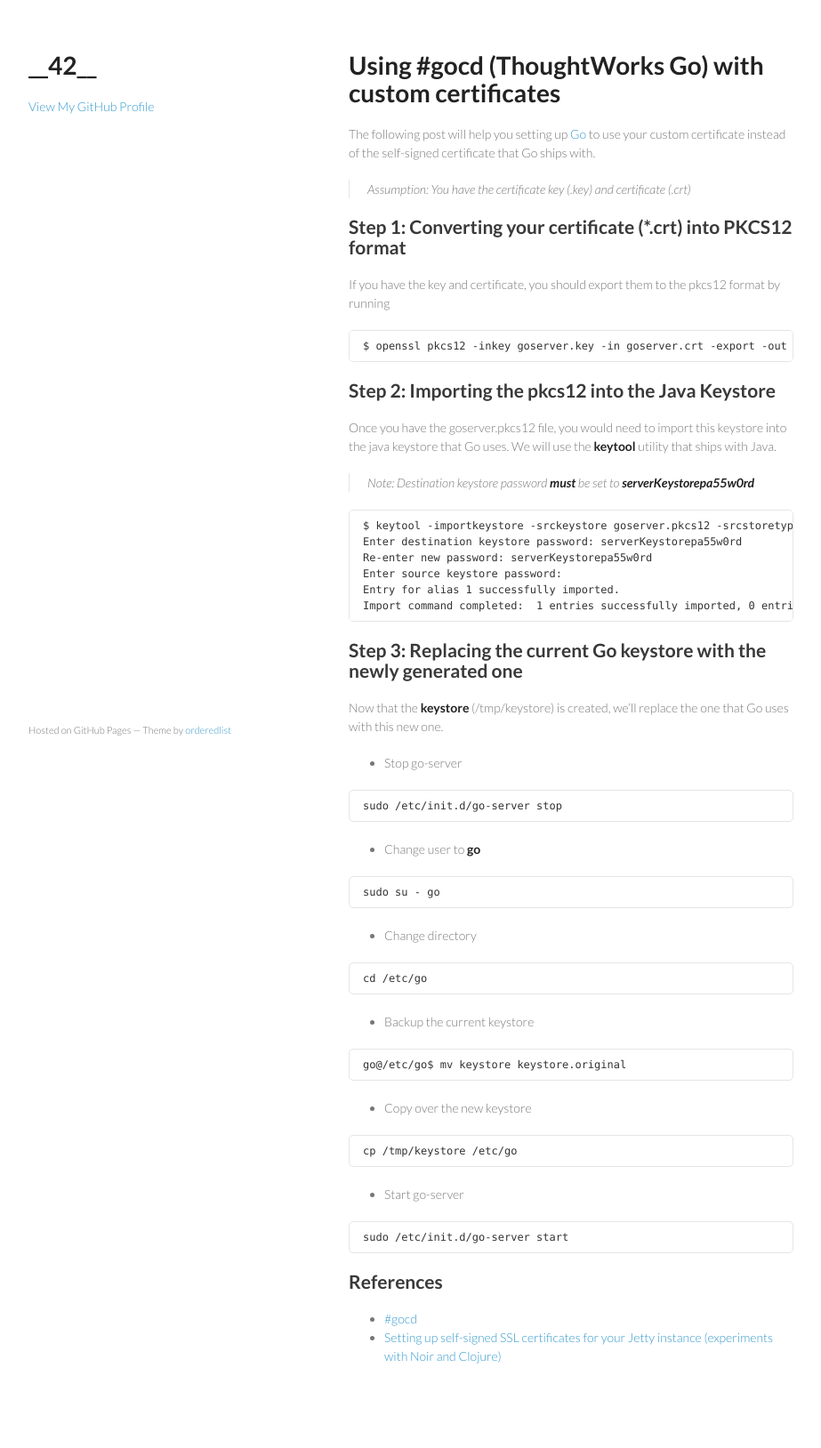
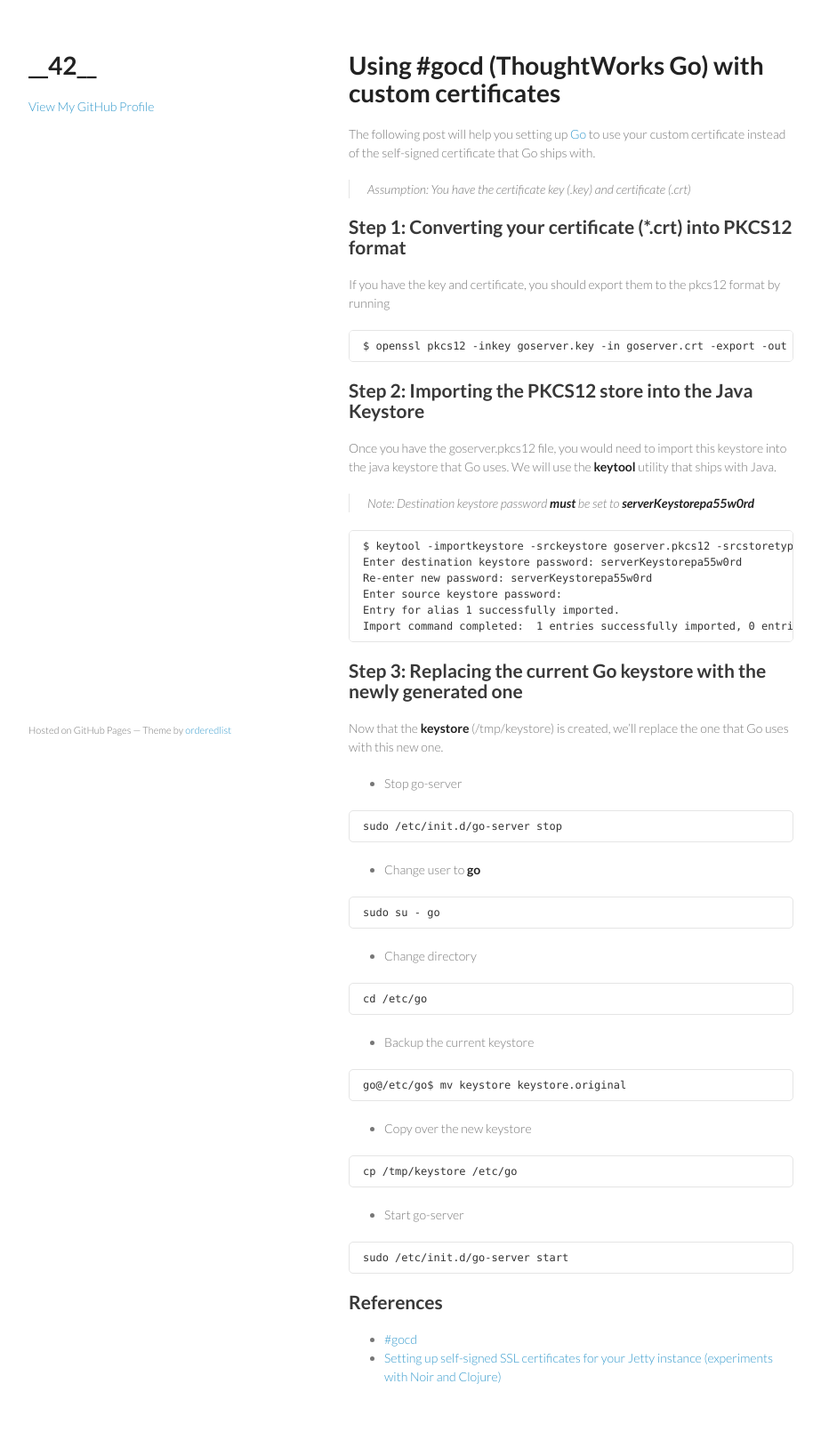
Before and after one commit to sachinsudheendra/sachinsudheendra.github.io, a Jekyll site: the page built from _posts/2014-03-08-using-go-cd-with-custom-certificates.md, in a window 1280 px wide. Shown: the whole page at 89% size, without its empty margins (178-1101 px from the left). Built offline with Jekyll 4.4.1, drawn with Linux system fonts in a browser that asks for light colours; Markdown is read by kramdown in place of the engine named in the settings; before the commit the page ends 1605 px from its top, so only the background shows below that.

Commit message:
changing case for a title

````diff
--- a/_posts/2014-03-08-using-go-cd-with-custom-certificates.md
+++ b/_posts/2014-03-08-using-go-cd-with-custom-certificates.md
@@ -17,7 +17,7 @@
 $ openssl pkcs12 -inkey goserver.key -in goserver.crt -export -out goserver.pkcs12
 ```
 
-## Step 2: Importing the pkcs12 into the Java Keystore
+## Step 2: Importing the PKCS12 store into the Java Keystore
 
 Once you have the goserver.pkcs12 file, you would need to import this keystore into the java keystore that Go uses. We will use the **keytool** utility that ships with Java.
 
````
